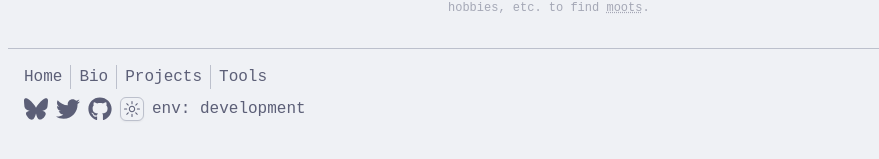
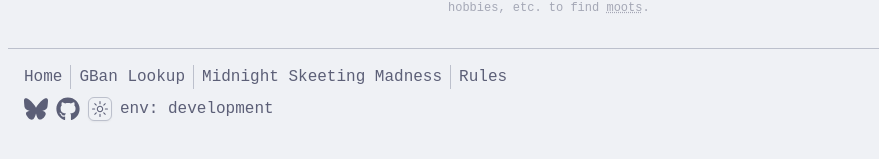
Before and after one commit to ocbwoy3/ocbwoy3.dev, a Next.js app: page / in a window 1280 px wide. Shown: the part 1036-1195 px from the top of the page, without its empty margins (0-879 px from the left). Built offline with nearby package versions, Linux system fonts and the light colour scheme; what @catppuccin/tailwindcss would draw is missing.

Commit message:
Fuck Twitter
Removed twitter link because yes

```diff
--- a/components/site/Footer.tsx
+++ b/components/site/Footer.tsx
@@ -8,9 +8,9 @@ import { Separator } from '../ui/separator';
 
 const Links: {name: string, url: string}[] = [
 	{ name: "Home", url: "/" },
-	{ name: "Bio", url: "/bio" },
-	{ name: "Projects", url: "/projects" },
-	{ name: "Tools", url: "/tools" }
+	{ name: "GBan Lookup", url: "/lookup" },
+	{ name: "Midnight Skeeting Madness", url: "/MidnightSkeetingMadness" },
+	{ name: "Rules", url: "/server_rules" }
 ]
 
 export default function Footer() {
@@ -39,9 +39,6 @@ export default function Footer() {
 				<Link href={"https://bsky.app/profile/did:plc:s7cesz7cr6ybltaryy4meb6y"} className="w-6 h-6 hover:text-blue-700">
 					<FontAwesomeIcon icon={faBluesky} className="w-6 h-6"/>
 				</Link>
-				<Link href={"https://twitter.com/@ocbwoy3"} className="w-6 h-6 hover:text-blue-700">
-					<FontAwesomeIcon icon={faTwitter} className="w-6 h-6"/>
-				</Link>
 				<Link href={"https://github.com/ocbwoy3"} className="w-6 h-6 hover:text-blue-700">
 					<FontAwesomeIcon icon={faGithub} className="w-6 h-6"/>
 				</Link>
```
